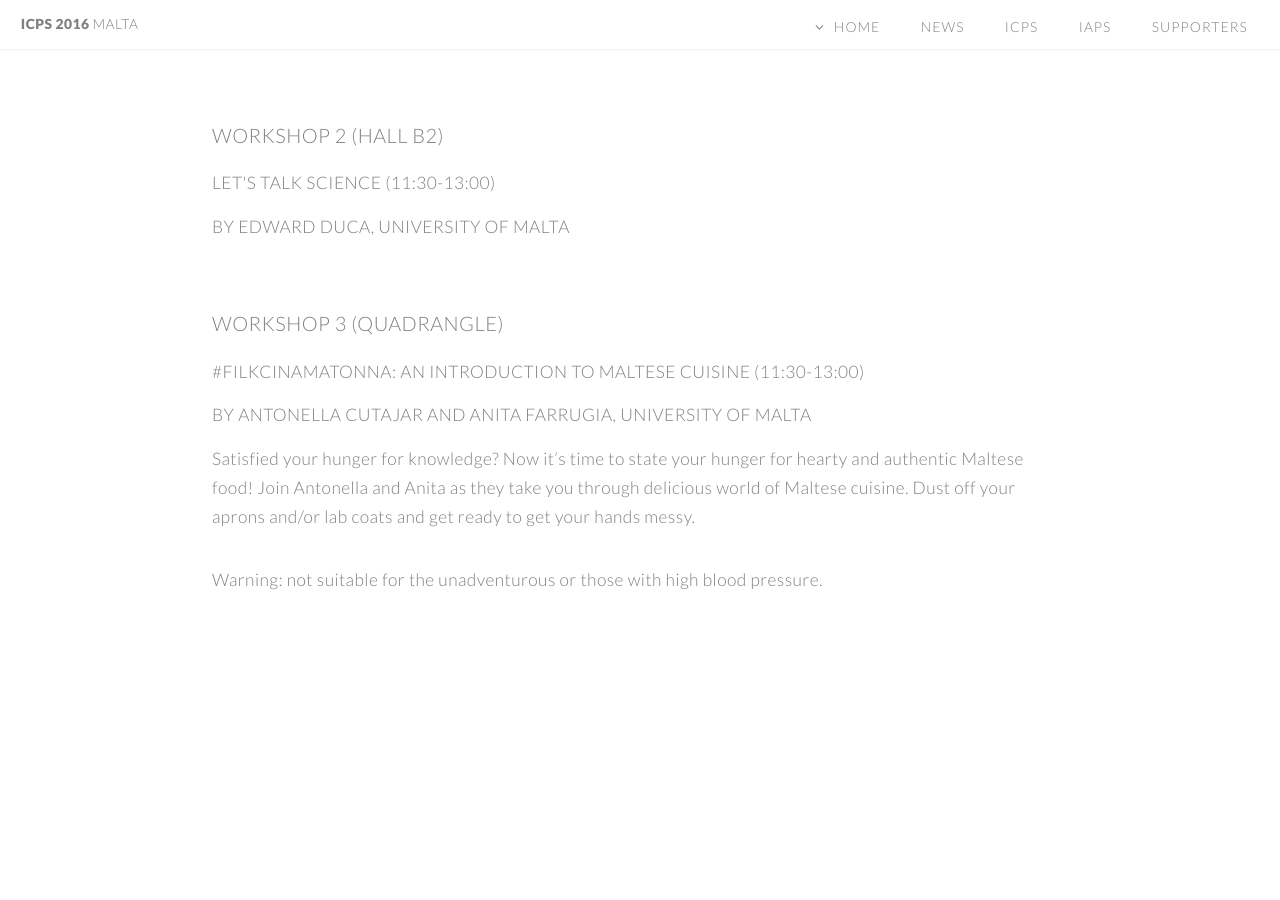
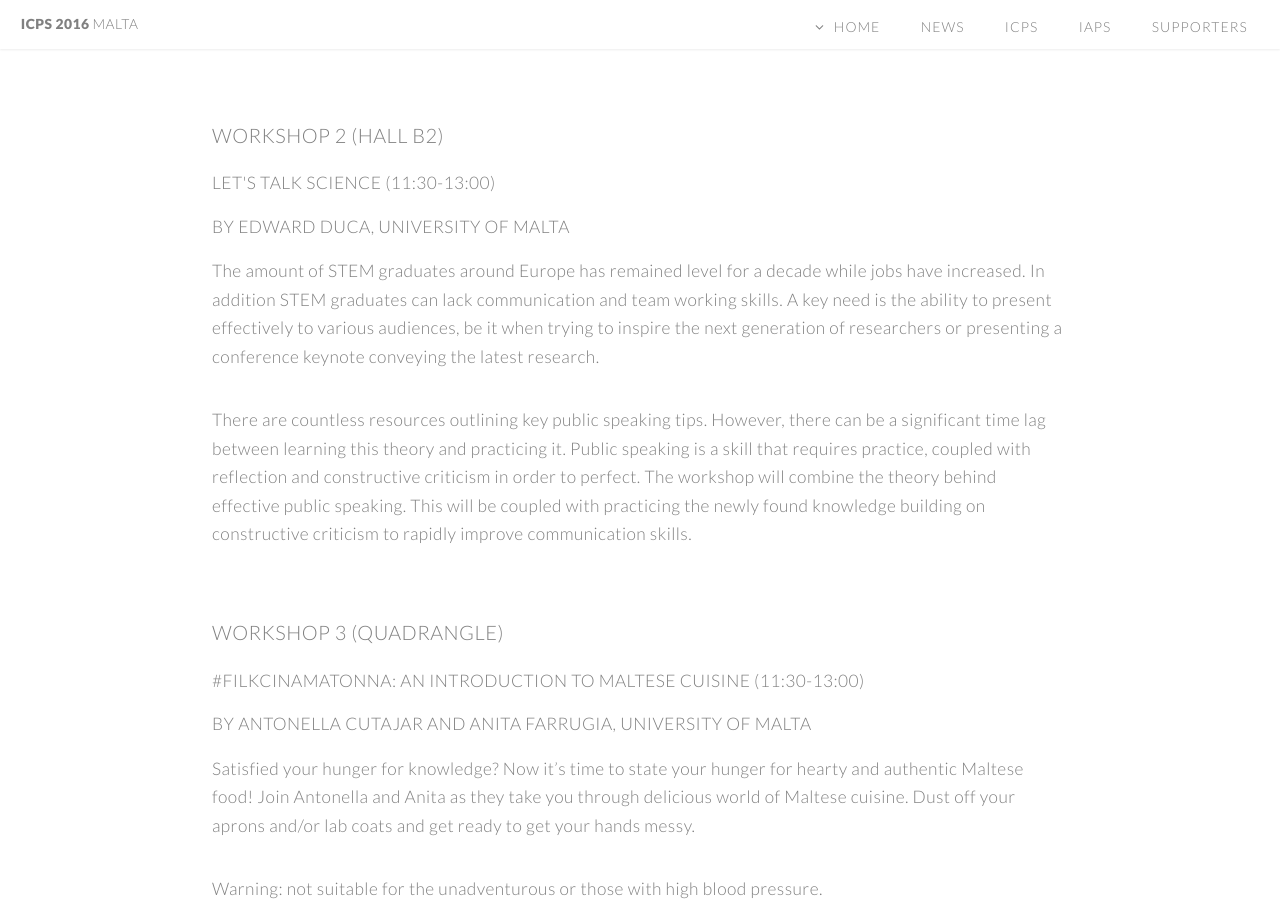
Before and after one commit to bread-on-toast/icps2016, a Jekyll site: the page built from programme/workshops.html, in a window 1280 px wide and 900 px high, scrolled down 860 px. Built offline with Jekyll 4.4.1, drawn with Linux system fonts in a browser that asks for light colours.

Commit message:
added last workshop

```diff
--- a/programme/workshops.html
+++ b/programme/workshops.html
@@ -22,7 +22,9 @@ subTitle: During this ICPS there will be a two-hour slot for workshops which wil
             <h4>Let's talk science (11:30-13:00)</h4>
             <h5>by Edward Duca, University of Malta</h5>
 
-            <p></p>
+            <p>The amount of STEM graduates around Europe has remained level for a decade while jobs have increased. In addition STEM graduates can lack communication and team working skills. A key need is the ability to present effectively to various audiences, be it when trying to inspire the next generation of researchers or presenting a conference keynote conveying the latest research.</p>
+
+            <p>There are countless resources outlining key public speaking tips. However, there can be a significant time lag between learning this theory and practicing it. Public speaking is a skill that requires practice, coupled with reflection and constructive criticism in order to perfect. The workshop will combine the theory behind effective public speaking. This will be coupled with practicing the newly found knowledge building on constructive criticism to rapidly improve communication skills.</p>
 
         </li>
 
```
